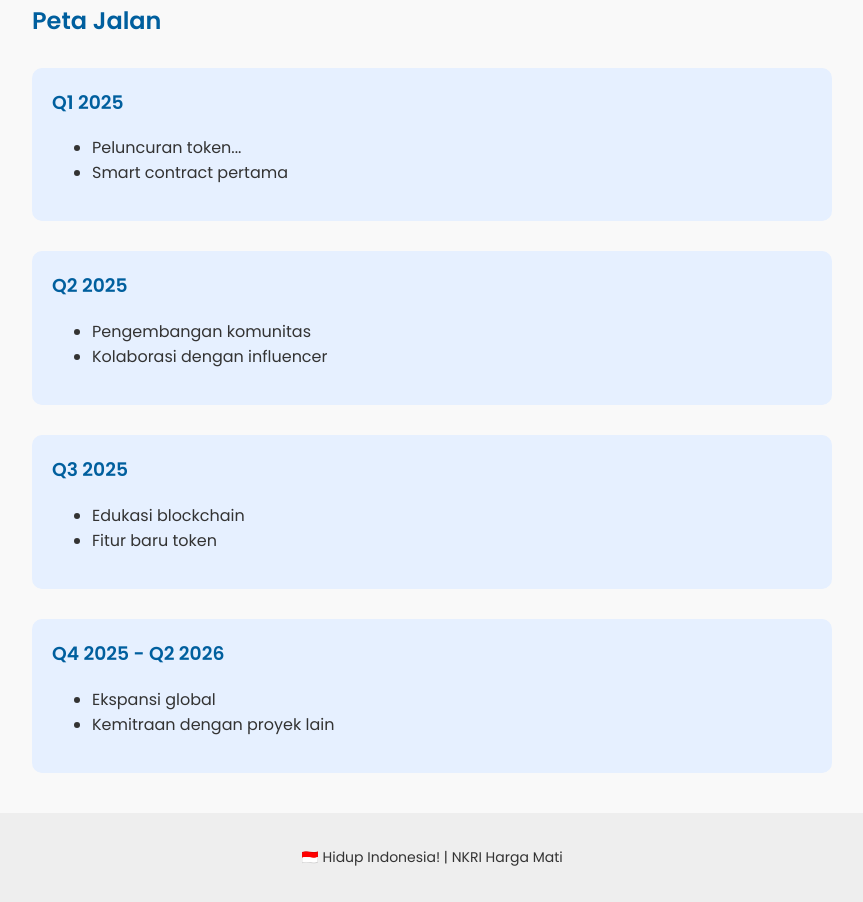
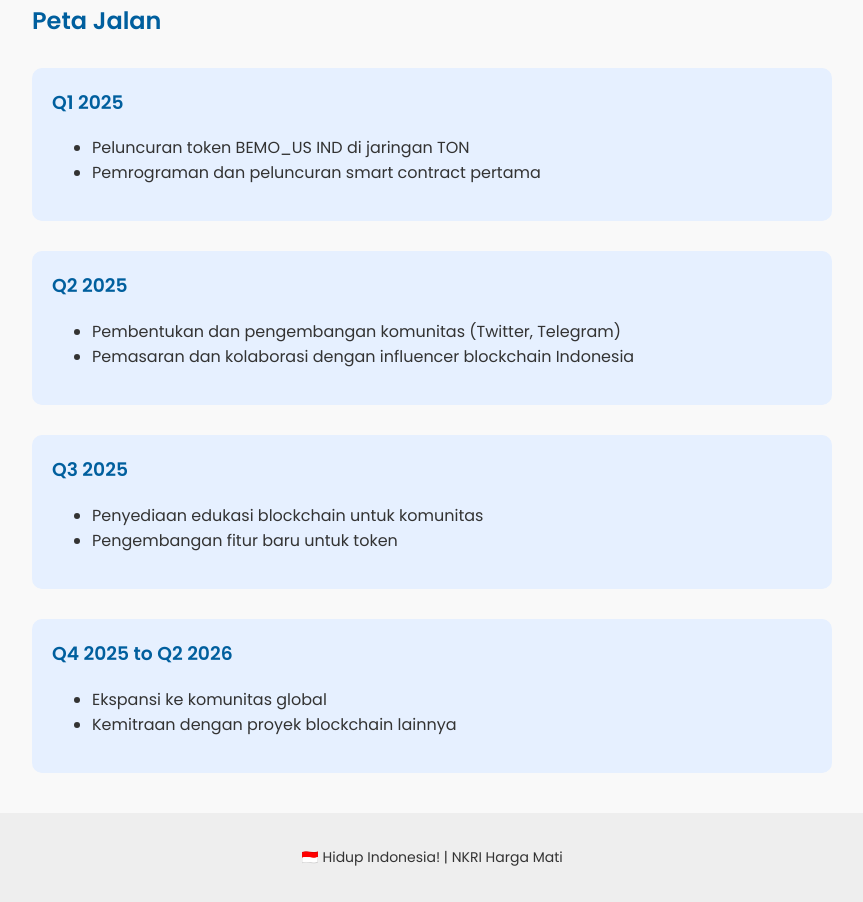
Before and after one commit to Bemo1507/Bemo_US, a plain HTML site: page index.html in a window 1280 px wide. Shown: the part 1025-1927 px from the top of the page, without its empty margins (208-1071 px from the left). Drawn offline with Linux system fonts and the light colour scheme.

Commit message:
index.html

```diff
--- a/index.html
+++ b/index.html
@@ -180,47 +180,49 @@
   <script>
     const whitepaperContent = {
       id: [
-        { title: "Pendahuluan", text: "<p><strong>BEMO_US IND</strong> adalah token kripto...</p>" },
-        { title: "Masalah yang Dihadapi", text: "<p>Beberapa masalah yang ingin diselesaikan oleh BEMO_US IND...</p>" },
-        { title: "Solusi yang Ditawarkan", text: "<p>BEMO_US IND dibangun di atas jaringan TON...</p>" },
-        { title: "Visi & Misi", text: "<p><strong>Visi:</strong> ...</p>" },
-        { title: "Tokenomics", text: "<p><strong>Nama:</strong> BEMO_US IND<br>...</p>" },
-        { title: "Teknologi yang Digunakan", text: "<p>Teknologi <strong>TON</strong> digunakan...</p>" },
-        { title: "Peta Jalan (Roadmap)", text: "<p>Lihat roadmap di bawah ini.</p>" },
-        { title: "Tentang Pengembang", text: "<p>Dikembangkan oleh Harun AKA Bemo...</p>" },
-        { title: "Komunitas & Keterlibatan", text: "<p>Bergabunglah bersama komunitas kami...</p>" },
-        { title: "Risiko & Tantangan", text: "<p><strong>Risiko:</strong>...</p>" },
-        { title: "Kesimpulan", text: "<p><strong>BEMO_US IND</strong> adalah simbol inovasi...</p>" }
+        { title: "Pendahuluan", text: "<p><strong>BEMO_US IND</strong> adalah token kripto yang diciptakan oleh pengembang solo asal Indonesia, dengan tujuan untuk meningkatkan adopsi teknologi blockchain di kalangan anak muda Indonesia...</p>" },
+        { title: "Masalah yang Dihadapi", text: "<p>Beberapa masalah yang ingin diselesaikan oleh BEMO_US IND:</p><ul><li>Kurangnya pengetahuan tentang blockchain.</li><li>Belum adanya token kripto bernuansa nasionalisme.</li><li>Minimnya keterlibatan dalam ekosistem Web3.</li></ul>" },
+        { title: "Solusi yang Ditawarkan", text: "<p>BEMO_US IND dibangun di atas jaringan TON dengan fitur utama seperti:</p><ul><li>Token Kripto Lokal</li><li>Blockchain Terbuka</li><li>Komunitas Terlibat</li></ul>" },
+        { title: "Visi & Misi", text: "<p><strong>Visi:</strong> Menjadi inspirasi generasi muda untuk memahami dan mengembangkan blockchain.<br><strong>Misi:</strong><ul><li>Adopsi blockchain di Indonesia.</li><li>Komunitas aktif & edukatif.</li><li>Simbol kebanggaan nasional.</li></ul></p>" },
+        { title: "Tokenomics", text: "<p><strong>Nama:</strong> BEMO_US IND<br><strong>Simbol:</strong> BEMO<br><strong>Desimal:</strong> 9<br><strong>Jaringan:</strong> TON<br><strong>Alamat Kontrak:</strong> EQDS-tFyxlN4-4mbytt1-6U2i3C17c5z0qNxD2ooA9xEkPbh</p><p><strong>Distribusi:</strong><ul><li>50% Komunitas</li><li>20% Tim</li><li>15% Cadangan & Pemasaran</li><li>10% Kemitraan</li><li>5% Dana Cadangan</li></ul></p>" },
+        { title: "Teknologi yang Digunakan", text: "<p>BEMO_US IND menggunakan teknologi <strong>TON</strong> untuk keamanan dan efisiensi.<br><strong>Fitur:</strong><ul><li>Smart Contract</li><li>Keamanan Tinggi</li></ul></p>" },
+        { title: "Peta Jalan (Roadmap)", text: "<p>Lihat roadmap interaktif di bawah ini.</p>" },
+        { title: "Tentang Pengembang", text: "<p>Dikembangkan oleh Harun AKA Bemo seorang solo developer asal Indonesia, dengan latar belakang software dan blockchain, proyek ini lahir dari semangat nasionalisme dan inovasi mandiri.</p>" },
+        { title: "Komunitas & Keterlibatan", text: "<p>Bergabunglah bersama komunitas kami:</p><ul><li>🐦 Twitter: <a href='#'>@BemoUS_IND</a></li><li>💬 Telegram: <a href='#'>t.me/BemoCommunity</a></li><li>💻 GitHub: <a href='https://github.com/Bemo1507/Bemo_US'>Bemo_US</a></li></ul>" },
+        { title: "Risiko & Tantangan", text: "<p><strong>Risiko:</strong><ul><li>Fluktuasi pasar</li><li>Perubahan regulasi</li><li>Skalabilitas proyek</li></ul><p>Kami akan hadapi dengan transparansi & teknologi terbaik.</p>" },
+        { title: "Kesimpulan", text: "<p><strong>BEMO_US IND</strong> adalah simbol inovasi dan nasionalisme digital. Proyek ini mengajak anak bangsa untuk menjelajahi potensi Web3 dengan bangga dan semangat!</p>" }
       ],
       en: [
-        { title: "Introduction", text: "<p><strong>BEMO_US IND</strong> is a crypto token...</p>" },
-        { title: "Problems Addressed", text: "<p>BEMO_US IND aims to solve several issues...</p>" },
-        { title: "Proposed Solutions", text: "<p>BEMO_US IND is built on the TON network...</p>" },
-        { title: "Vision & Mission", text: "<p><strong>Vision:</strong>...</p>" },
-        { title: "Tokenomics", text: "<p><strong>Name:</strong> BEMO_US IND<br>...</p>" },
-        { title: "Technology Used", text: "<p>BEMO_US IND uses <strong>TON</strong> technology...</p>" },
+        { title: "Introduction", text: "<p><strong>BEMO_US IND</strong> is a crypto token created by a solo Indonesian developer, aiming to increase blockchain adoption among young Indonesians...</p>" },
+        { title: "Problems Addressed", text: "<p>BEMO_US IND aims to solve several issues:</p><ul><li>Lack of blockchain knowledge.</li><li>No nationalist-themed crypto token yet.</li><li>Low involvement in the Web3 ecosystem.</li></ul>" },
+        { title: "Proposed Solutions", text: "<p>BEMO_US IND is built on the TON network with main features such as:</p><ul><li>Local Crypto Token</li><li>Open Blockchain</li><li>Community Driven</li></ul>" },
+        { title: "Vision & Mission", text: "<p><strong>Vision:</strong> To inspire youth to understand and develop blockchain.<br><strong>Mission:</strong><ul><li>Promote blockchain adoption in Indonesia.</li><li>Foster an active & educational community.</li><li>Be a symbol of national pride.</li></ul></p>" },
+        { title: "Tokenomics", text: "<p><strong>Name:</strong> BEMO_US IND<br><strong>Symbol:</strong> BEMO<br><strong>Decimals:</strong> 9<br><strong>Network:</strong> TON<br><strong>Contract Address:</strong> EQDS-tFyxlN4-4mbytt1-6U2i3C17c5z0qNxD2ooA9xEkPbh</p><p><strong>Distribution:</strong><ul><li>50% Community</li><li>20% Team</li><li>15% Reserve & Marketing</li><li>10% Partnership</li><li>5% Backup Fund</li></ul></p>" },
+        { title: "Technology Used", text: "<p>BEMO_US IND uses <strong>TON</strong> technology for security and efficiency.<br><strong>Features:</strong><ul><li>Smart Contracts</li><li>High Security</li></ul></p>" },
         { title: "Roadmap", text: "<p>See the interactive roadmap below.</p>" },
-        { title: "About the Developer", text: "<p>Developed by Harun AKA Bemo...</p>" },
-        { title: "Community & Involvement", text: "<p>Join our community...</p>" },
-        { title: "Risks & Challenges", text: "<p><strong>Risks:</strong>...</p>" },
-        { title: "Conclusion", text: "<p><strong>BEMO_US IND</strong> is a symbol of innovation...</p>" }
+        { title: "About the Developer", text: "<p>Developed by Harun AKA Bemo a solo Indonesian developer with a background in software and blockchain, this project is born from a spirit of nationalism and self-innovation.</p>" },
+        { title: "Community & Involvement", text: "<p>Join our community:</p><ul><li>🐦 Twitter: <a href='#'>@BemoUS_IND</a></li><li>💬 Telegram: <a href='#'>t.me/BemoCommunity</a></li><li>💻 GitHub: <a href='https://github.com/Bemo1507/Bemo_US'>Bemo_US</a></li></ul>" },
+        { title: "Risks & Challenges", text: "<p><strong>Risks:</strong><ul><li>Market fluctuations</li><li>Regulatory changes</li><li>Project scalability</li></ul><p>We will address them with transparency & the best technology.</p>" },
+        { title: "Conclusion", text: "<p><strong>BEMO_US IND</strong> is a symbol of innovation and digital nationalism. This project invites Indonesian youth to explore the potential of Web3 with pride and passion!</p>" }
       ]
     };
 
-    const roadmapContent = {
+
+     const roadmapContent = {
       id: [
-        { quarter: "Q1 2025", items: ["Peluncuran token...", "Smart contract pertama"] },
-        { quarter: "Q2 2025", items: ["Pengembangan komunitas", "Kolaborasi dengan influencer"] },
-        { quarter: "Q3 2025", items: ["Edukasi blockchain", "Fitur baru token"] },
-        { quarter: "Q4 2025 - Q2 2026", items: ["Ekspansi global", "Kemitraan dengan proyek lain"] }
+        { quarter: "Q1 2025", items: ["Peluncuran token BEMO_US IND di jaringan TON", "Pemrograman dan peluncuran smart contract pertama"] },
+        { quarter: "Q2 2025", items: ["Pembentukan dan pengembangan komunitas (Twitter, Telegram)", "Pemasaran dan kolaborasi dengan influencer blockchain Indonesia"] },
+        { quarter: "Q3 2025", items: ["Penyediaan edukasi blockchain untuk komunitas", "Pengembangan fitur baru untuk token"] },
+        { quarter: "Q4 2025 to Q2 2026", items: ["Ekspansi ke komunitas global", "Kemitraan dengan proyek blockchain lainnya"] }
       ],
       en: [
-        { quarter: "Q1 2025", items: ["Launch of token...", "Initial smart contract"] },
-        { quarter: "Q2 2025", items: ["Community growth", "Collab with influencers"] },
-        { quarter: "Q3 2025", items: ["Education & onboarding", "Token utility dev"] },
-        { quarter: "Q4 2025 - Q2 2026", items: ["Global expansion", "Partnerships"] }
+        { quarter: "Q1 2025", items: ["Launch of BEMO_US IND token on TON network", "Programming and deployment of initial smart contract"] },
+        { quarter: "Q2 2025", items: ["Community development on Twitter, Telegram", "Marketing & collaboration with local blockchain influencers"] },
+        { quarter: "Q3 2025", items: ["Providing blockchain education for the community", "Feature development to support token usage"] },
+        { quarter: "Q4 2025 to Q2 2026", items: ["Expansion to global communities", "Partnerships with other blockchain projects"] }
       ]
     };
+
 
     let currentLang = "id";
 
```
